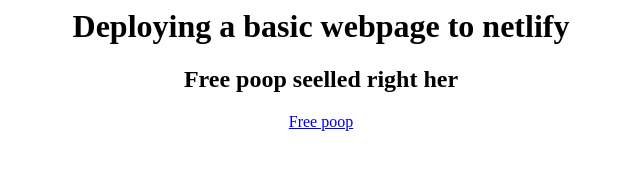
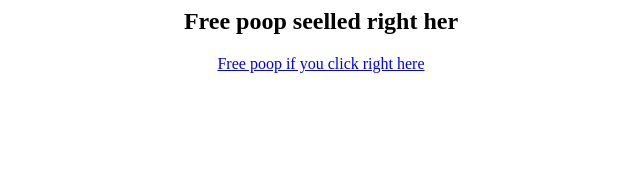
Before and after one commit to Paulhj/netlify-test, a plain HTML site: page index.html in a window 1280 px wide. Shown: the whole page, without its empty margins (319-959 px from the left). Drawn offline with Linux system fonts and the light colour scheme.

Commit message:
Updated link

```diff
--- a/index.html
+++ b/index.html
@@ -11,10 +11,9 @@
 </head>
 <body>
     <div>
-        <h1>Deploying a basic webpage to netlify</h1>
         <h2>Free poop seelled right her</h2>
 
-        <a href="https://www.youtube.com/watch?v=dQw4w9WgXcQ&t=114s">Free poop</a>
+        <a href="https://www.youtube.com/watch?v=dQw4w9WgXcQ&t=114s">Free poop if you click right here</a>
     </div>
 </body>
 </html>
```
